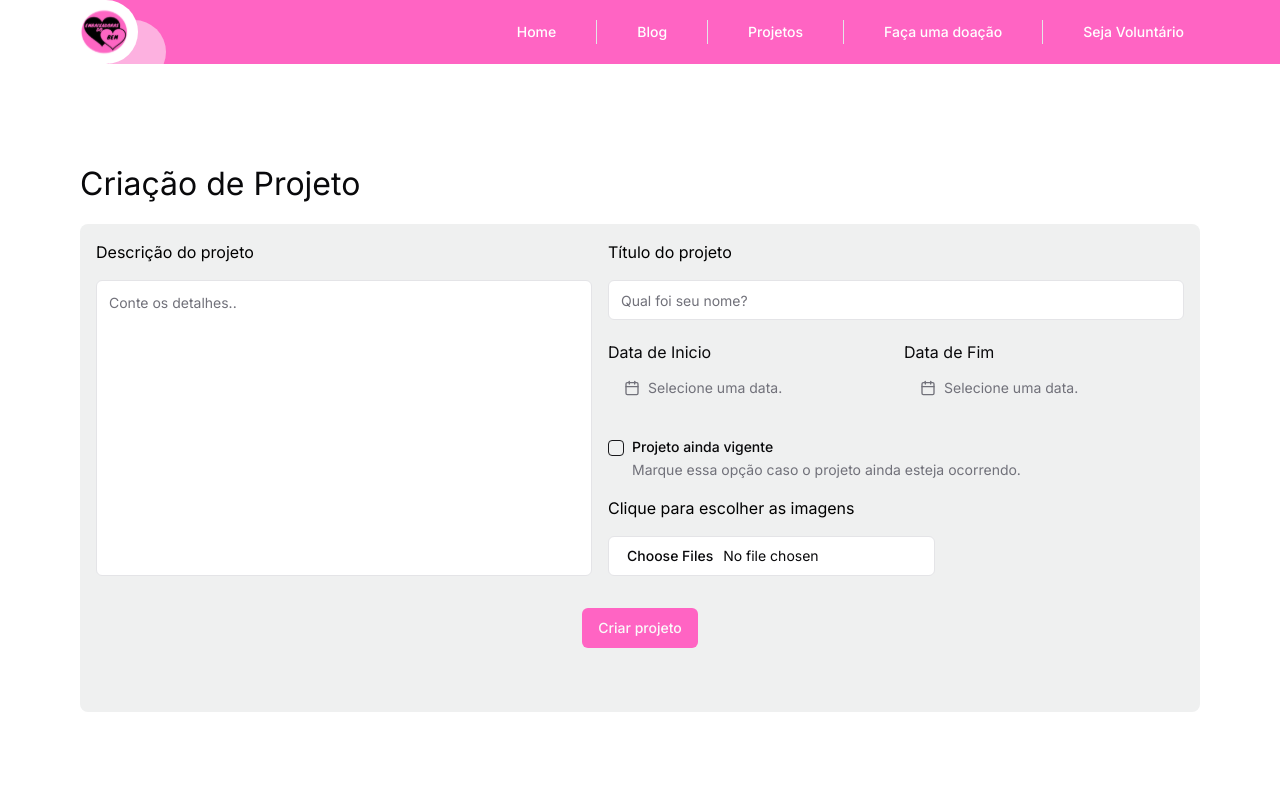
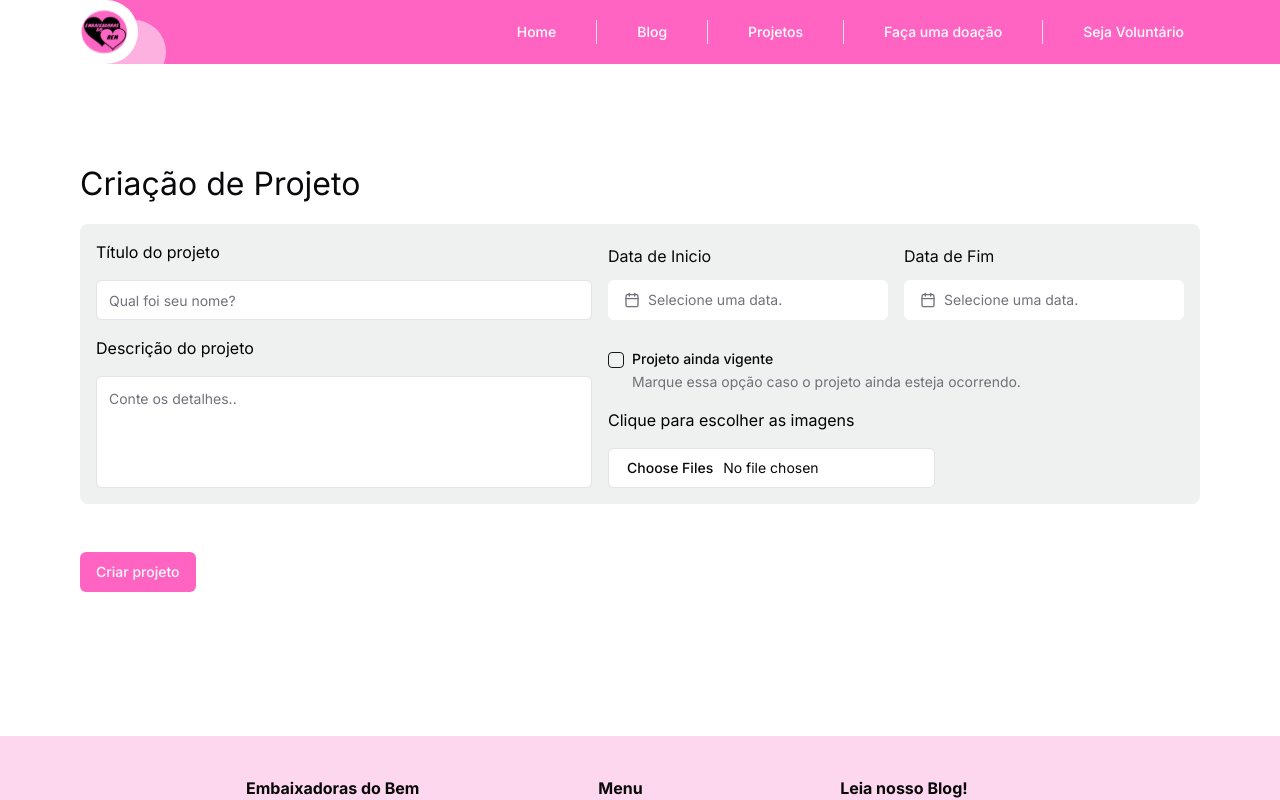
Before and after one commit to itallovidal/embaixadoras-do-bem-site, a Next.js app: page /admin/create-project in a window 1280 px wide. Shown: the top 800 px of the page. Built offline with nearby package versions, Linux system fonts and the light colour scheme.

Commit message:
create project rearrange

```diff
--- a/src/components/global-components/date-time-picker/date-time-picker.tsx
+++ b/src/components/global-components/date-time-picker/date-time-picker.tsx
@@ -28,14 +28,14 @@ export function DateTimePicker({
   errorMessage = undefined,
 }: IProps) {
   return (
-    <div className={'flex flex-col'}>
+    <div className={'flex flex-col gap-2'}>
       <Paragraph>{label}</Paragraph>
       <Popover>
         <PopoverTrigger asChild disabled={isDisabled}>
           <Button
-            variant={'ghost'}
+            variant={'lightGhost'}
             className={cn(
-              'w-[280px] justify-start text-left font-normal',
+              'w-[280px] justify-start text-left font-normal bg-white',
               !date && 'text-muted-foreground',
             )}
           >
--- a/src/pages/admin/create-project.tsx
+++ b/src/pages/admin/create-project.tsx
@@ -59,23 +59,8 @@ function CreateProject() {
         onSubmit={(e) => e.preventDefault()}
         className={'p-4  bg-gray-200 rounded-lg gap-8 flex flex-col'}
       >
-        <div className={'flex gap-4'}>
-          <Controller
-            control={control}
-            render={({ field }) => (
-              <Input
-                wrapperStyle={'flex-1'}
-                field={'Descrição do projeto'}
-                placeholder={'Conte os detalhes..'}
-                errorMessage={errors.description?.message}
-                isMultiline
-                {...field}
-              />
-            )}
-            name={'description'}
-          />
-
-          <div className={'flex flex-col gap-4'}>
+        <div className={'flex gap-4 '}>
+          <div className={'flex flex-col flex-1 gap-4 '}>
             <Controller
               control={control}
               render={({ field }) => (
@@ -89,6 +74,23 @@ function CreateProject() {
               name={'title'}
             />
 
+            <Controller
+              control={control}
+              render={({ field }) => (
+                <Input
+                  wrapperStyle={'h-full '}
+                  field={'Descrição do projeto'}
+                  placeholder={'Conte os detalhes..'}
+                  errorMessage={errors.description?.message}
+                  isMultiline
+                  {...field}
+                />
+              )}
+              name={'description'}
+            />
+          </div>
+
+          <div className={'flex flex-col gap-4'}>
             <div className={'flex gap-4 mb-4'}>
               <DateTimePicker
                 label={'Data de Inicio'}
@@ -138,13 +140,14 @@ function CreateProject() {
             })}
           </div>
         )}
-        <Button
-          onClick={handleSubmit(handleCreateProject)}
-          className={'self-center mb-12'}
-        >
-          Criar projeto
-        </Button>
       </form>
+
+      <Button
+        onClick={handleSubmit(handleCreateProject)}
+        className={'self-center my-12'}
+      >
+        Criar projeto
+      </Button>
     </div>
   )
 }
```
